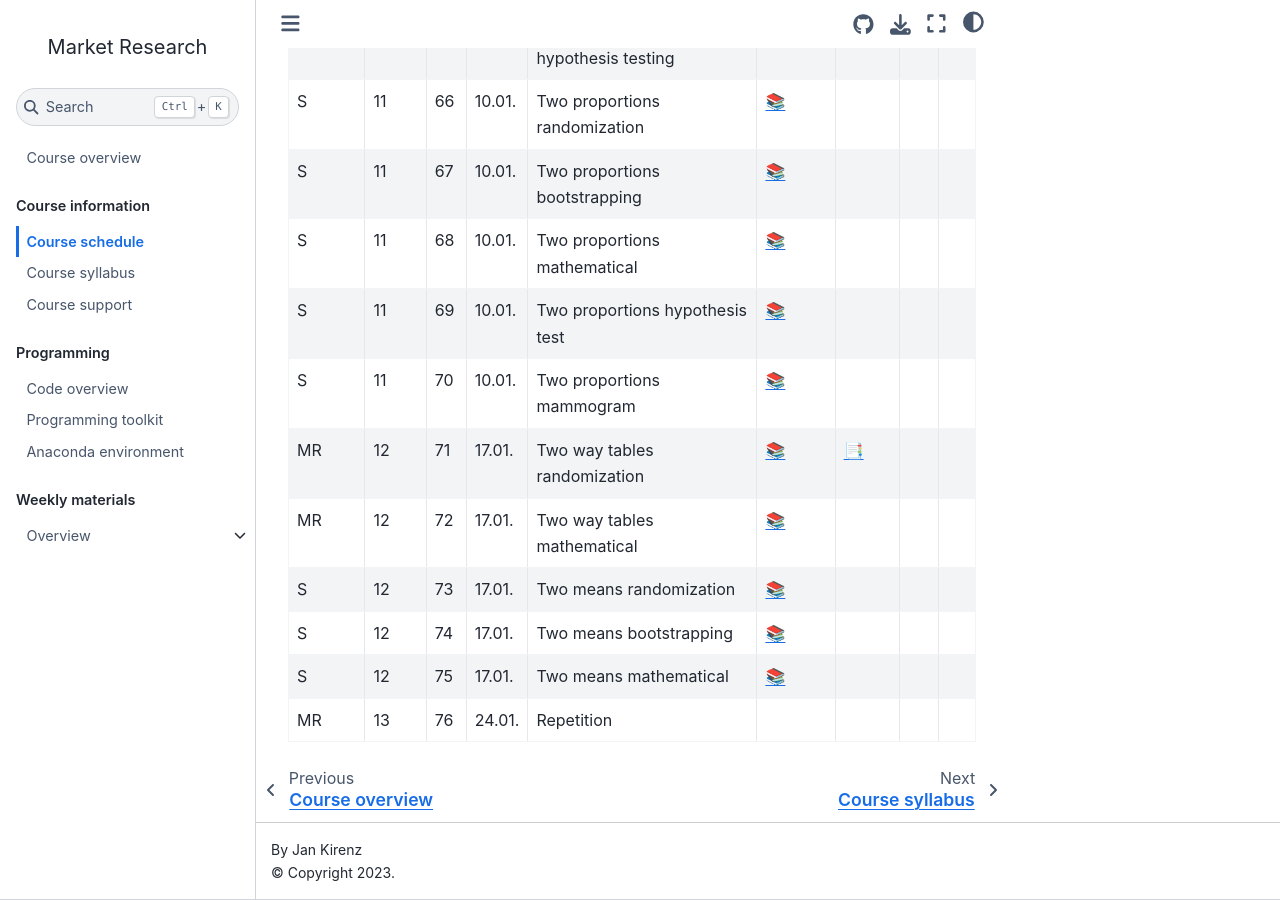
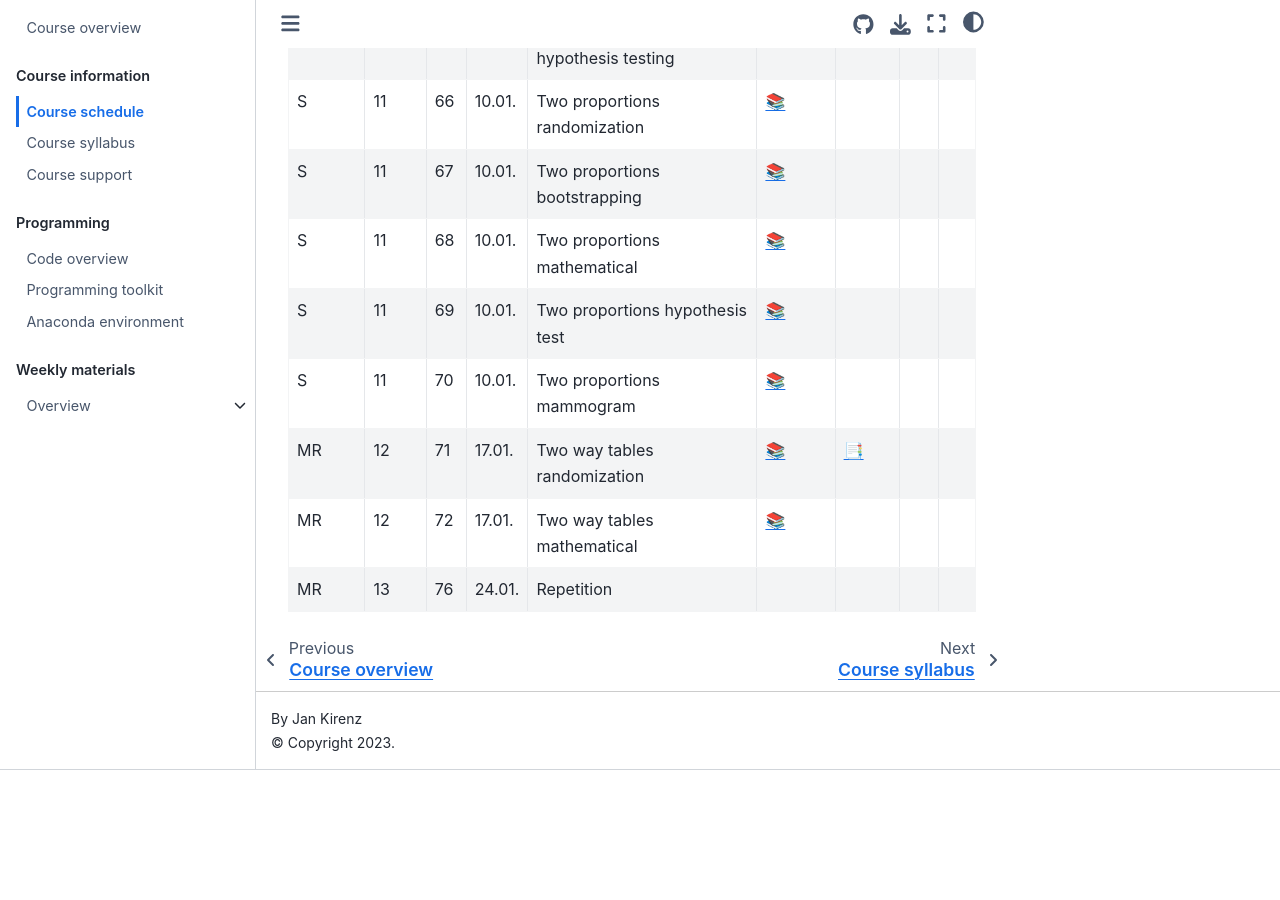
Before and after one commit to mr-ws22/website, a Jupyter Book: the page built from docs/course-schedule.md, in a window 1280 px wide and 900 px high, scrolled down 3636 px. Built offline with Jupyter Book 1.0.4 settings and Sphinx 7.4.7 and the Sphinx Book theme 1.1.4, drawn with Linux system fonts in a browser that asks for light colours; comment, search, counter and statistics services are not loaded; after the commit the page ends 4406 px from its top, so only the background shows below that.

Commit message:
Update course-schedule.md

```diff
--- a/docs/course-schedule.md
+++ b/docs/course-schedule.md
@@ -5,7 +5,6 @@ This page contains a detailed overview about the topics, readings,  application
 :::{Note}
 This overview will be updated as the semester progresses.
 :::
-
 
 |	Lecture	|	Week	|	Nr.	|	Date	|	Topic	|	Prepare	|	Slides	|	AE	|	Q	|
 |	---	|	---	|	---	|	---	|	---	|	---	|	---	|	---	|	---	|
@@ -81,7 +80,4 @@ This overview will be updated as the semester progresses.
 |	S	|	11	|	70	|	10.01.	|	Two proportions mammogram	|	[📚](https://openintro-ims.netlify.app/inference-two-props.html#hypothesis-test-for-the-difference-between-two-proportions)	|		|		|		|
 |	MR	|	12	|	71	|	17.01.	|	Two way tables randomization	|	[📚](https://openintro-ims.netlify.app/inference-tables.html#randomization-test-of-independence)	|	[📑](https://drive.google.com/file/d/115Q0y2T7GD9VGEd3irJljxm4V684TT9O/view?usp=sharing)	|		|		|
 |	MR	|	12	|	72	|	17.01.	|	Two way tables mathematical	|	[📚](https://openintro-ims.netlify.app/inference-tables.html#mathchisq)	|		|		|		|
-|	S	|	12	|	73	|	17.01.	|	Two means randomization	|	[📚](https://openintro-ims.netlify.app/inference-two-means.html#rand2mean)	|		|		|		|
-|	S	|	12	|	74	|	17.01.	|	Two means bootstrapping	|	[📚](https://openintro-ims.netlify.app/inference-two-means.html#bootstrap-confidence-interval-for-the-difference-in-means)	|		|		|		|
-|	S	|	12	|	75	|	17.01.	|	Two means mathematical	|	[📚](https://openintro-ims.netlify.app/inference-two-means.html#mathematical-model-for-estimating-the-difference-in-means)	|		|		|		|
 |	MR	|	13	|	76	|	24.01.	|	Repetition	|		|		|		|		|
```
